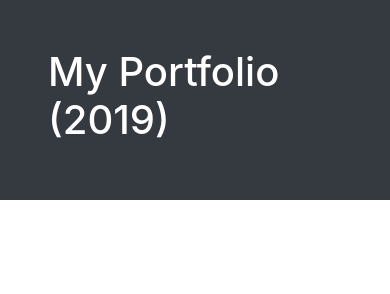
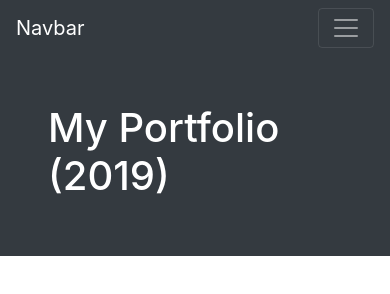
Before and after one commit to motokikasai/portfolio-2019, a website: page src/index.html in a window 390 px wide. Drawn offline with nearby package versions, Linux system fonts and the light colour scheme; files that its build step writes are made by us from their sources.

Commit message:
Start portfolio layout

```diff
--- a/src/index.html
+++ b/src/index.html
@@ -8,8 +8,40 @@
     <link rel="stylesheet" href="styles/main.css" />
   </head>
   <body>
-    <section class="bg-dark p-5 text-white">
-      <h1>My Portfolio (2019)</h1>
+    <nav class="navbar sticky-top navbar-expand-lg navbar-dark bg-dark">
+      <a class="navbar-brand" href="#">Navbar</a>
+      <button
+        class="navbar-toggler"
+        type="button"
+        data-toggle="collapse"
+        data-target="#navbarTogglerDemo02"
+        aria-controls="navbarTogglerDemo02"
+        aria-expanded="false"
+        aria-label="Toggle navigation"
+      >
+        <span class="navbar-toggler-icon"></span>
+      </button>
+
+      <div class="collapse navbar-collapse" id="navbarTogglerDemo02">
+        <ul class="navbar-nav mr-auto mt-2 mt-lg-0">
+          <li class="nav-item">
+            <a class="nav-link" href="#"
+              >Home <span class="sr-only">(current)</span></a
+            >
+          </li>
+          <li class="nav-item">
+            <a class="nav-link" href="#">Link</a>
+          </li>
+        </ul>
+      </div>
+    </nav>
+
+    <section class="container-fluid  bg-dark">
+      <section class="container p-5 text-white">
+        <section class="hero row justify-content-center">
+          <h1>My Portfolio (2019)</h1>
+        </section>
+      </section>
     </section>
     <!-- Custom scripts, edit above this line -->
     <script src="scripts/index.js"></script>
--- a/src/scss/_custom.scss
+++ b/src/scss/_custom.scss
@@ -0,0 +1,3 @@
+.hero {
+  background: url("../images/#");
+}
```
